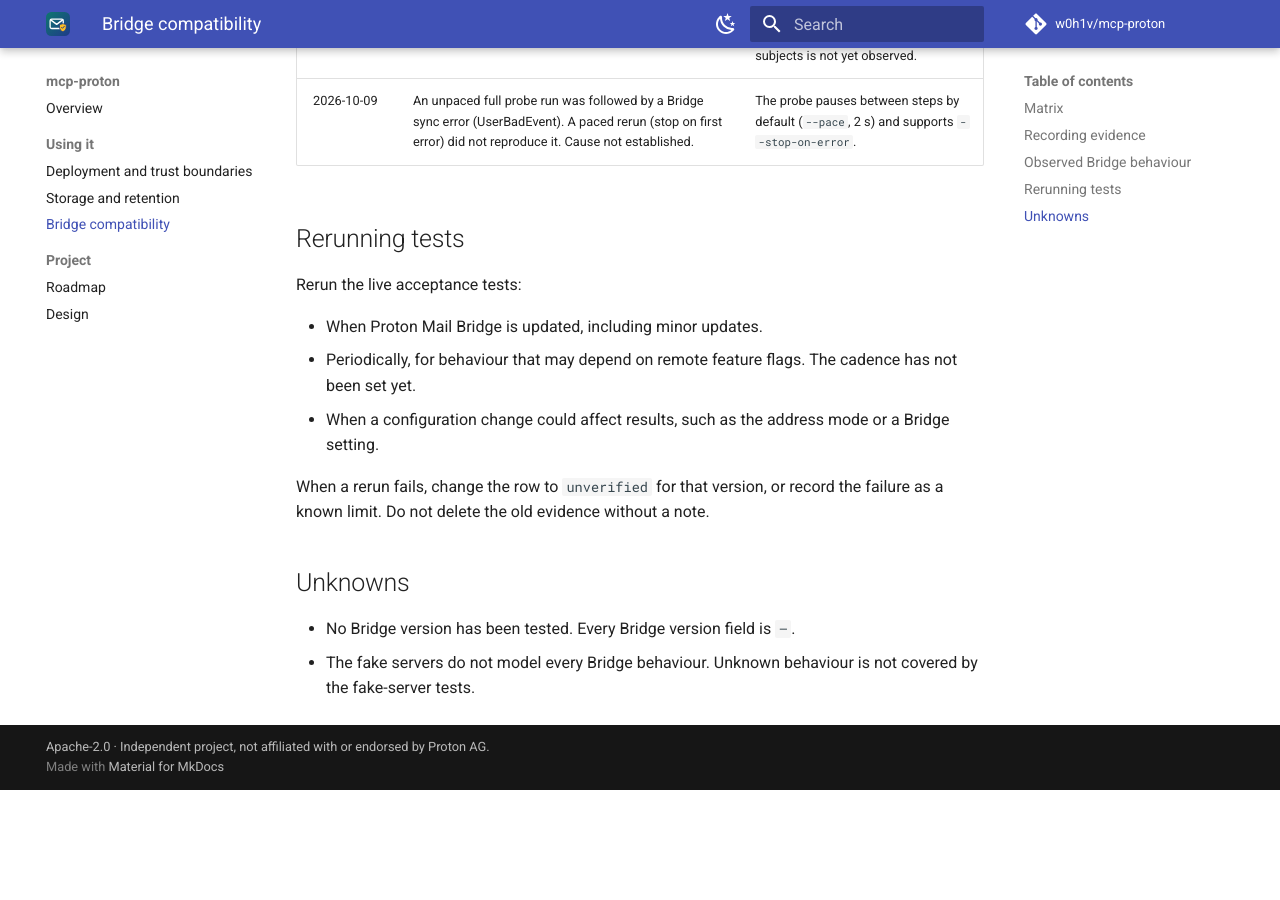
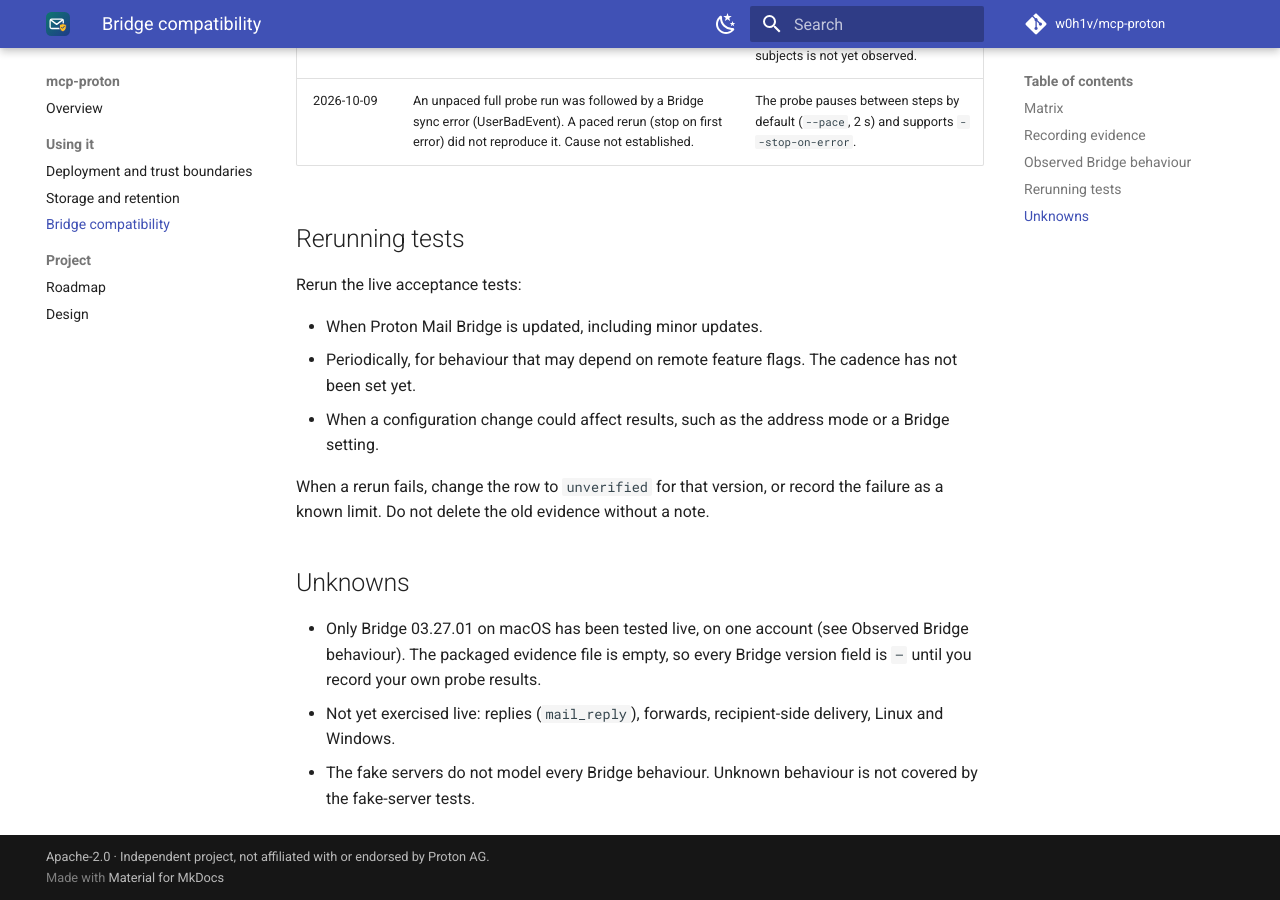
Before and after one commit to w0h1v/mcp-proton, an MkDocs documentation site: the page built from docs/compatibility.md, in a window 1280 px wide and 900 px high, scrolled down 6726 px. Built offline with MkDocs 1.6.1 and Material for MkDocs 9.7.7, drawn with Linux system fonts in a browser that asks for light colours; comment, search, counter and statistics services are not loaded; before the commit the page ends 7516 px from its top, so only the background shows below that.

Commit message:
Prepare 0.1.0a1: date the changelog, update live-testing status
The changelog entry is dated and says what was tested live (one Bridge
03.27.01 account on macOS: the full probe and one approved send) and what
was not (replies, delivery, other Bridge versions). The README banner and
the compatibility unknowns no longer say nothing was tested on Bridge.

Co-Authored-By: Claude Opus 5.5 <noreply@anthropic.com>
Claude-Session: https://claude.ai/code/session_014zG2rmte8YBxQM9qFHV7rf

```diff
--- a/docs/compatibility.md
+++ b/docs/compatibility.md
@@ -120,5 +120,6 @@ When a rerun fails, change the row to `unverified` for that version, or record t
 
 ## Unknowns
 
-- No Bridge version has been tested. Every Bridge version field is `—`.
+- Only Bridge 03.27.01 on macOS has been tested live, on one account (see Observed Bridge behaviour). The packaged evidence file is empty, so every Bridge version field is `—` until you record your own probe results.
+- Not yet exercised live: replies (`mail_reply`), forwards, recipient-side delivery, Linux and Windows.
 - The fake servers do not model every Bridge behaviour. Unknown behaviour is not covered by the fake-server tests.
```
Also changed, not shown: CHANGELOG.md (+2 -2 lines), README.md (+1 -1 lines).
